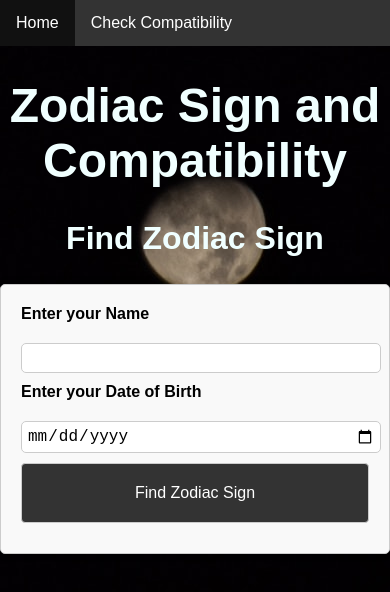
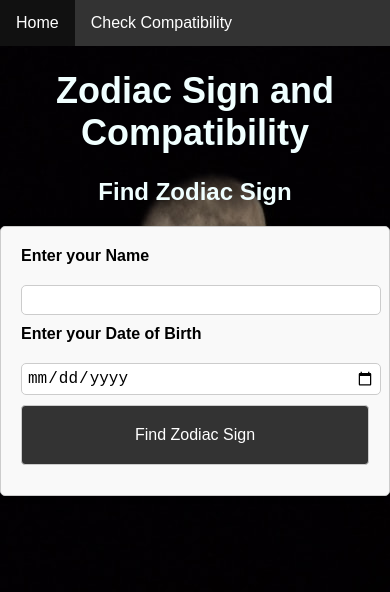
Before and after one commit to burinious/zodiac, a website: page index.html in a window 390 px wide. Shown: the top 592 px of the page. Drawn offline with Linux system fonts and the light colour scheme.

Commit message:
fixed the mobile responsiveness

```diff
--- a/assets/css/compatibility.css
+++ b/assets/css/compatibility.css
@@ -7,10 +7,12 @@ body {
   margin: 0;
   padding: 0;
 }
+
 .background {
   position: relative;
   overflow: hidden;
 }
+
 h1 {
   color: #fff;
   text-align: center;
@@ -121,6 +123,7 @@ nav ul li a:hover {
   animation-duration: 1.5s;
   animation-timing-function: ease-in-out;
 }
+
 #compatibilityResult.show {
   display: block;
 }
@@ -175,3 +178,28 @@ nav ul li a:hover {
   height: 3px;
   background-color: #ffef96;
 }
+
+/* Mobile Responsive */
+@media (max-width: 600px) {
+  h1 {
+    font-size: 28px;
+  }
+
+  #form {
+    max-width: 100%;
+  }
+}
+
+/* Tablet and Mobile Landscape Responsive */
+@media (min-width: 601px) and (max-width: 1024px) {
+  h1 {
+    font-size: 36px;
+  }
+}
+
+/* Large Screen Responsive */
+@media (min-width: 1025px) {
+  h1 {
+    font-size: 48px;
+  }
+}
--- a/assets/css/styles.css
+++ b/assets/css/styles.css
@@ -12,6 +12,7 @@ h1, h2 {
   text-align: center;
   color: azure;
 }
+
 h1 {
   font-size: 48px;
   animation: slideIn 1s ease-in-out;
@@ -96,7 +97,8 @@ form button {
   border-radius: 4px;
   margin-bottom: 10px;
 }
-input{
+
+input {
   display: block;
   width: 100%;
   font-size: 16px;
@@ -105,6 +107,7 @@ input{
   border-radius: 5px;
   margin-bottom: 10px;
 }
+
 form button {
   background-color: #333;
   color: #fff;
@@ -186,3 +189,18 @@ form button:hover {
     opacity: 1;
   }
 }
+
+/* Mobile Responsive */
+@media (max-width: 600px) {
+  h1 {
+    font-size: 36px;
+  }
+
+  h2 {
+    font-size: 24px;
+  }
+
+  form {
+    max-width: 100%;
+  }
+}
```
